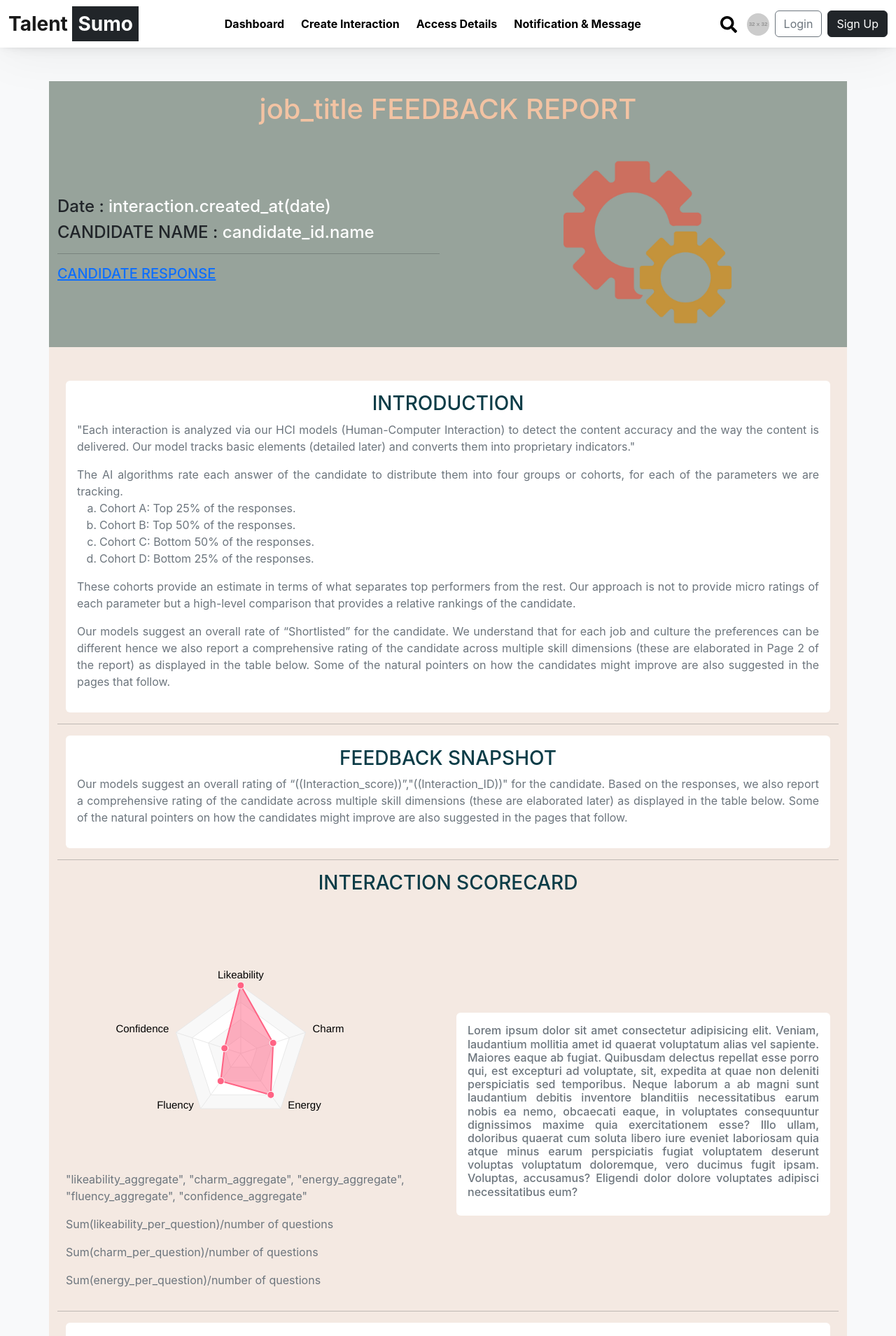
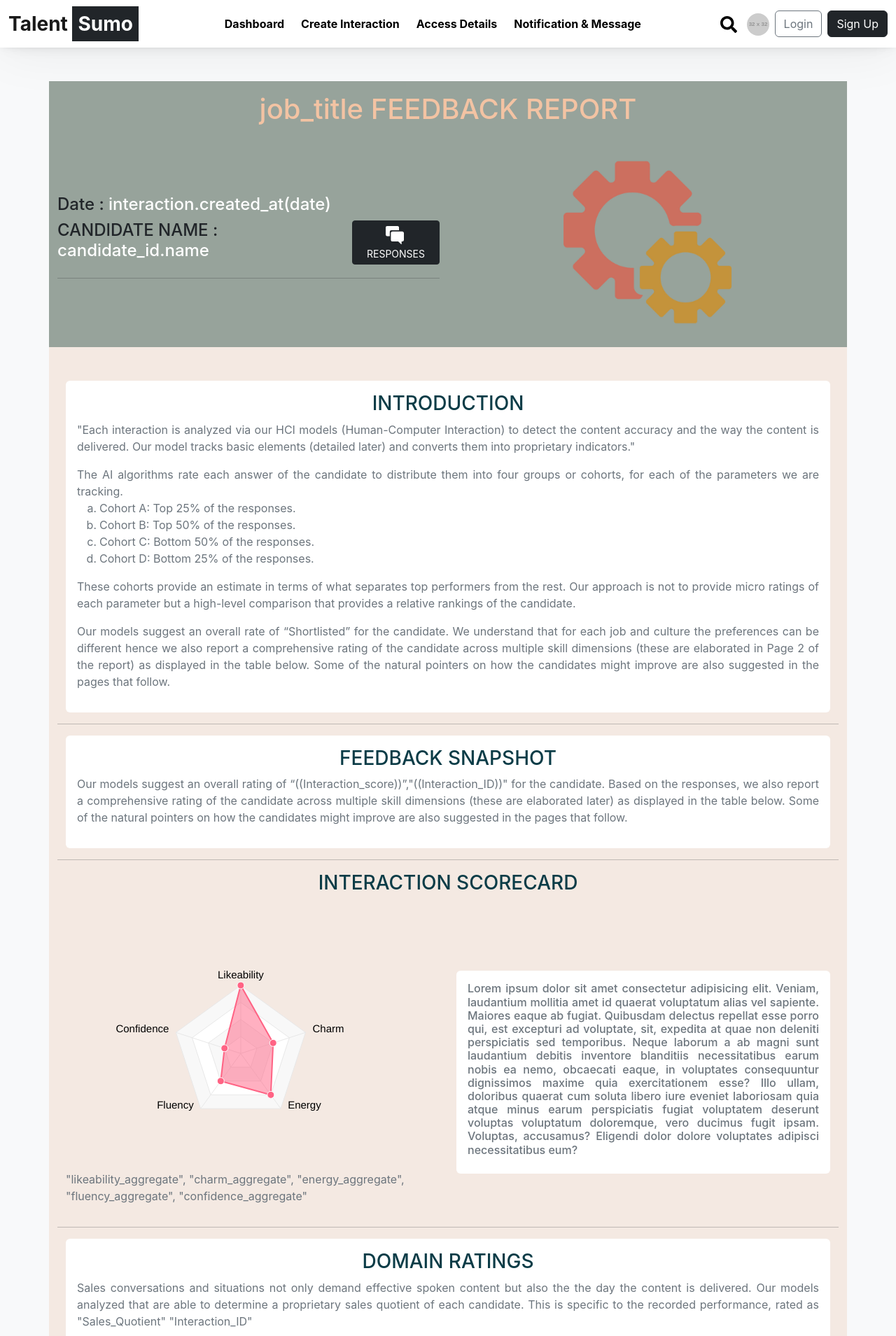
Before and after one commit to ayushjain27/talent-sumo_V3-1, a React (Create React App) app: page /report in a window 1280 px wide. Shown: the top 1909 px of the page at 70% size. Built offline with nearby package versions, Linux system fonts and the light colour scheme; the HTML template or start-up script is replaced by a standard one.

Commit message:
28-08-2022

```diff
--- a/src/Components/Report/GeneralVariables.jsx
+++ b/src/Components/Report/GeneralVariables.jsx
@@ -1,4 +1,4 @@
-import React, { useState } from 'react';
+import React from 'react';
 import styles from "./GeneralVariables.module.css";
 
 import { AiFillDashboard } from "react-icons/ai";
@@ -6,7 +6,7 @@ import { FaVolumeUp, FaCloud, FaRibbon } from "react-icons/fa";
 import { BsEmojiSmileFill } from "react-icons/bs";
 import { SiGrammarly } from "react-icons/si";
 
-import ReactApexChart from 'react-apexcharts';
+// import ReactApexChart from 'react-apexcharts';
 
 const GeneralVariables = () => {
 
--- a/src/Components/Report/InteractionScorecard.jsx
+++ b/src/Components/Report/InteractionScorecard.jsx
@@ -100,9 +100,9 @@ const InteractionScorecard = () => {
                             style={{ borderColor: "#000" }}
                         />
                         <p>"likeability_aggregate", "charm_aggregate", "energy_aggregate", "fluency_aggregate", "confidence_aggregate"</p>
-                        <p>Sum(likeability_per_question)/number of questions</p>
+                        {/* <p>Sum(likeability_per_question)/number of questions</p>
                         <p>Sum(charm_per_question)/number of questions</p>
-                        <p> Sum(energy_per_question)/number of questions</p>
+                        <p> Sum(energy_per_question)/number of questions</p> */}
                     </div>
                     <div className="col-md-6 m-auto">
                         <div className="card border-0">
--- a/src/Components/Report/Logo.jsx
+++ b/src/Components/Report/Logo.jsx
@@ -1,6 +1,8 @@
 import React from "react";
 import styles from "./Logo.module.css";
 import { Link } from "react-router-dom";
+
+import { IoIosChatboxes } from "react-icons/io";
 
 import report from "../../assets/Images/report.png"
 
@@ -16,14 +18,18 @@ const Logo = () => {
           job_title FEEDBACK REPORT
         </h1>
         <div className="col-md-6 m-auto">
-          {/* <h4>Interaction : <span className="text-white">Product Mgmt V1.0</span> </h4> */}
-          {/* <h4>Date : <span className="text-white">{date}</span></h4> */}
           <h4>Date : <span className="text-white">interaction.created_at(date)</span></h4>
-          <h4>CANDIDATE NAME : <span className="text-white">candidate_id.name</span></h4>
+          <div className="d-flex gap-2">
+            <h4>CANDIDATE NAME : <span className="text-white">candidate_id.name</span></h4>
+            <Link to="/response">
+              <button className="btn btn-dark btn-sm">
+                <IoIosChatboxes className="fs-2 me-1" />RESPONSES
+              </button>
+            </Link>
+          </div>
           <hr />
-          <Link to="/response">
-            <h5 className="text-primary text-decoration-underline" style={{ cursor: "pointer" }}>CANDIDATE RESPONSE</h5>
-          </Link>
+
+
         </div>
         <div className="col-md-6 d-flex justify-content-center m-auto">
           <img className="img-fluid" src={report} alt="report" width={300} />
```
